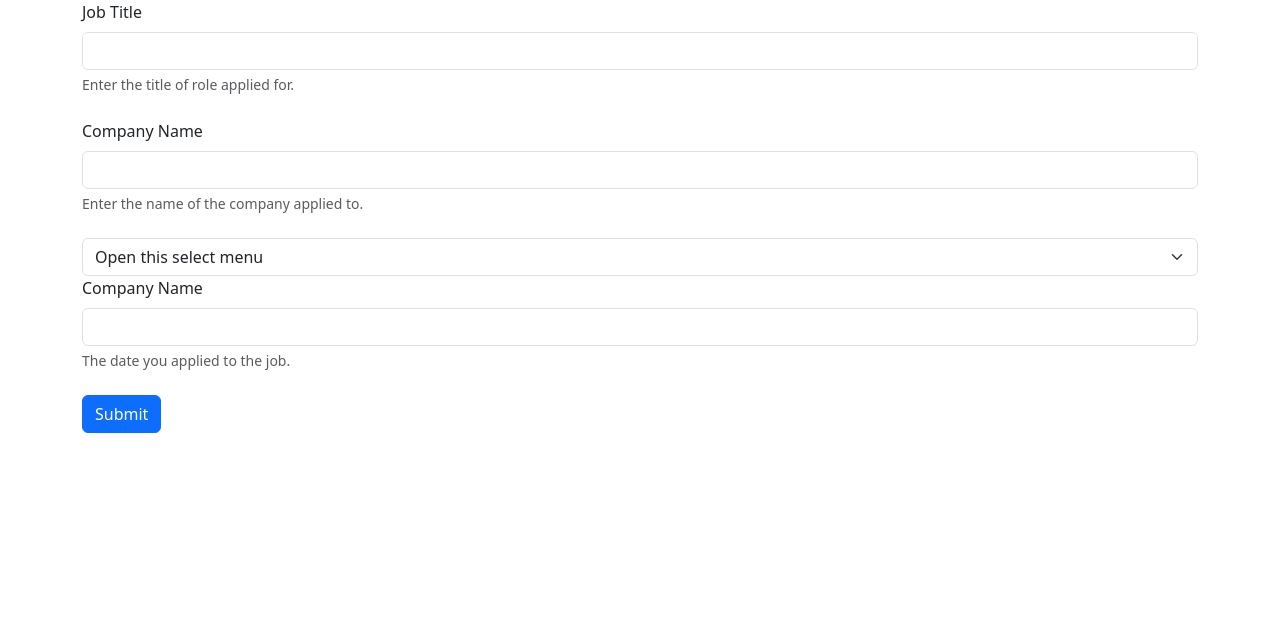
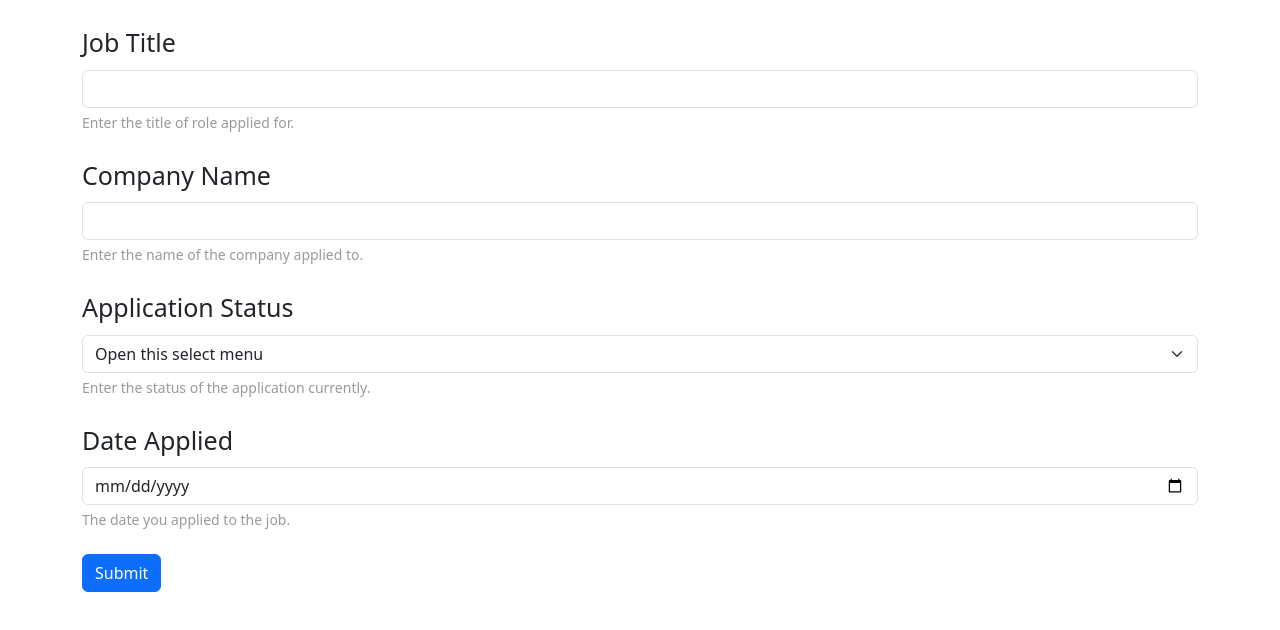
Before and after one commit to klavoie1/resume-dashboard, an Angular app in the folder src/UI/: page /add-application in a window 1280 px wide. Shown: the top 630 px of the page. Built offline with nearby package versions, Linux system fonts and the light colour scheme.

Commit message:
Made id's more reusable and fixed readability

```diff
--- a/src/UI/src/app/features/add-application/add-application.html
+++ b/src/UI/src/app/features/add-application/add-application.html
@@ -1,17 +1,21 @@
-<div class="container">
-
+<div class="container mt-4">
 
   <form>
+
     <div class="mb-4">
-      <label for="applicationTitleInput" class="form-label">Job Title</label>
-      <input type="text" class="form-control" id="applicationTitleInput">
-      <div id="titleHelp" class="form-text">Enter the title of role applied for.</div>
+      <label id="applicationTitle" class="form-label">Job Title</label>
+      <input type="text" class="form-control" id="applicationInput">
+      <div id="formHelp" class="form-text">Enter the title of role applied for.</div>
     </div>
+
     <div class="mb-4">
-      <label for="applicationCompanyInput" class="form-label">Company Name</label>
-      <input type="text" class="form-control" id="applicationCompanyInput">
-      <div id="companyHelp" class="form-text">Enter the name of the company applied to.</div>
+      <label id="applicationTitle" class="form-label">Company Name</label>
+      <input type="text" class="form-control" id="applicationInput">
+      <div id="formHelp" class="form-text">Enter the name of the company applied to.</div>
     </div>
+
+    <div class="mb-4">
+      <label id="applicationTitle" class="form-label">Application Status</label>
       <select class="form-select" aria-label="Default select example">
         <option selected>Open this select menu</option>
         <option value="1">PENDING</option>
@@ -19,12 +23,18 @@
         <option value="3">REJECTED</option>
         <option value="4">INTERVIEW</option>
       </select>
+      <div id="formHelp" class="form-text">Enter the status of the application currently.</div>
+    </div>
+
+
     <div class="mb-4">
-      <label for="applicationSubmittionDateInput" class="form-label">Company Name</label>
-      <input type="text" class="form-control" id="applicationSubmittionDateInput">
-      <div id="submitDateHelp" class="form-text">The date you applied to the job.</div>
+      <label id="applicationTitle" class="form-label">Date Applied</label>
+      <input type="date" class="form-control" id="applicationInput">
+      <div id="formHelp" class="form-text">The date you applied to the job.</div>
     </div>
+
     <button type="submit" class="btn btn-primary">Submit</button>
+
   </form>
 
 </div>
```
Lines whose indentation alone changed are shown as unchanged.
